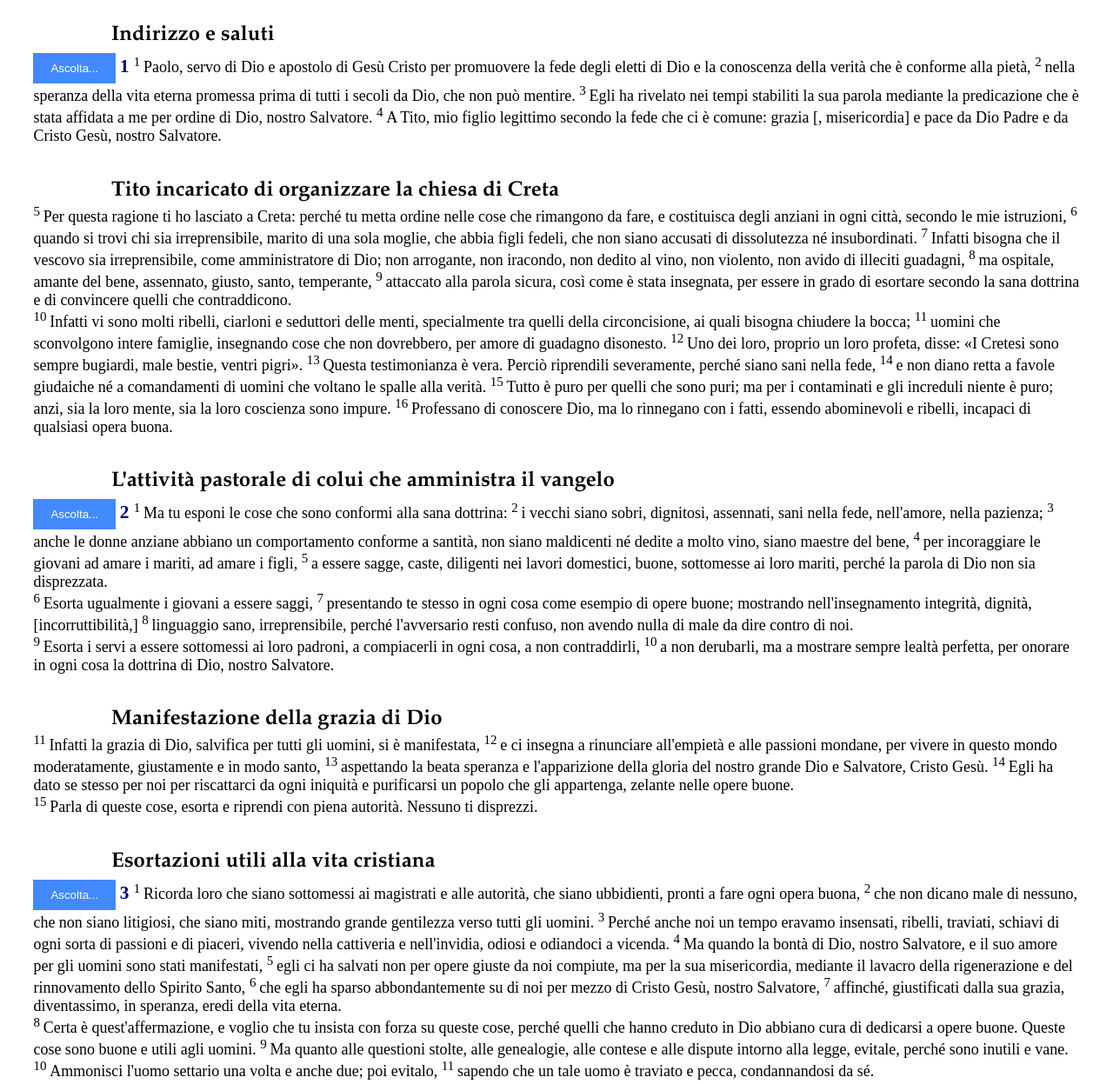
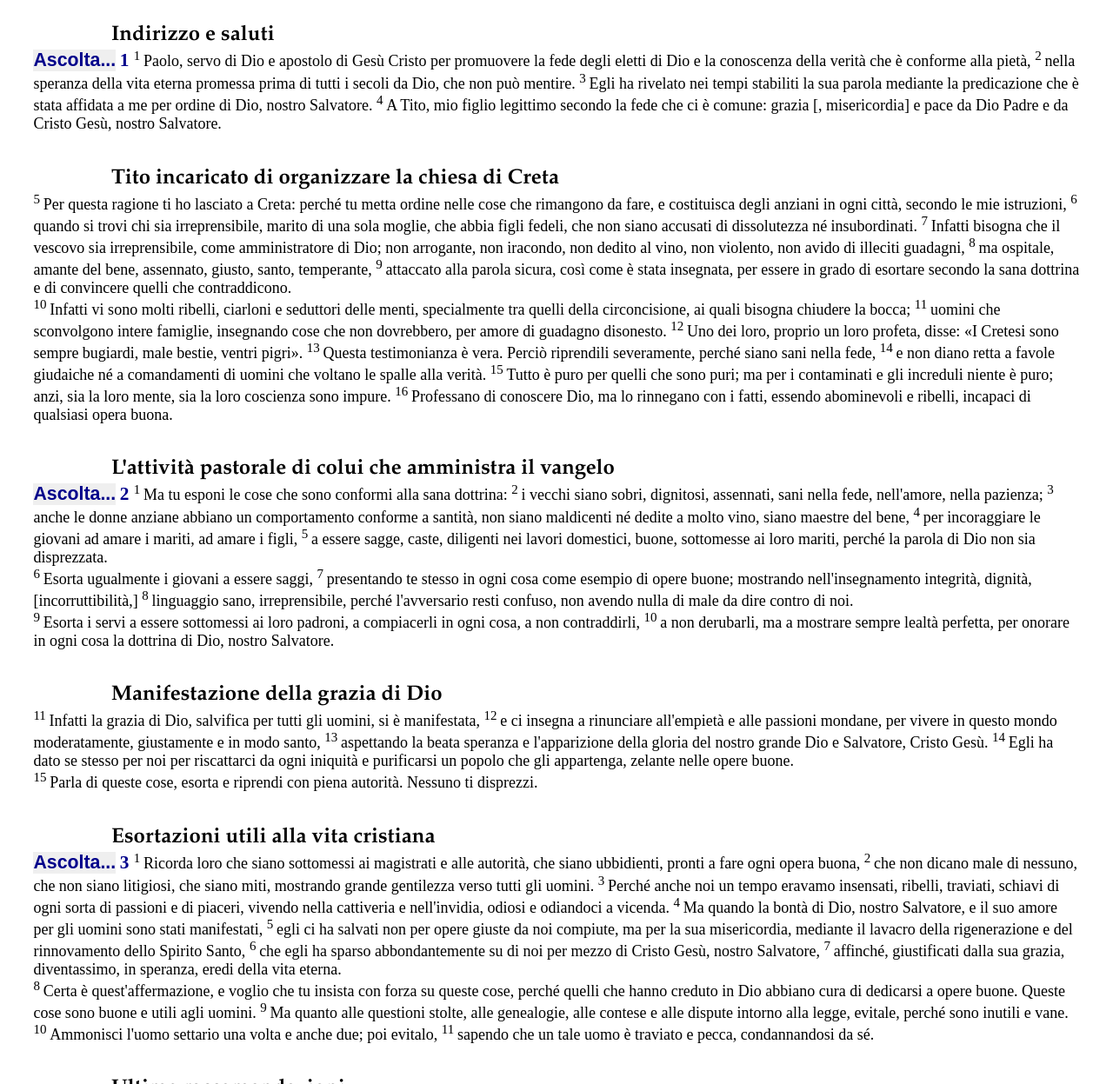
Before and after one commit to Fabio-byte/Repository01, a plain HTML site: page NR06_56_Tito.html in a window 1280 px wide. Shown: the part 439-1686 px from the top of the page at 87% size. Drawn offline with nearby package versions, Linux system fonts and the light colour scheme.

Commit message:
Update NR06_56_Tito.html

```diff
--- a/NR06_56_Tito.html
+++ b/NR06_56_Tito.html
@@ -57,7 +57,7 @@
     <h3 class="h3">Indirizzo e saluti</h3>
 
     <p class="p"><!-- Bottone audio. Funzione in Mega_Menu3.js -->
-        <button class="button_audio" onclick="openAudio('Audio_45_57_Paolo/NR06_56_01_Tito.mp3')">Ascolta...</button>
+        <button class="color_of_chapter" onclick="openAudio('Audio_45_57_Paolo/NR06_56_01_Tito.mp3')">Ascolta...</button>
         <span class="color_of_chapter">1 </span><sup>1 </sup> Paolo, servo di Dio e apostolo di Gesù Cristo per
         promuovere la fede degli eletti di Dio e la conoscenza della verità che è
         conforme alla pietà, <sup>2 </sup> nella speranza della vita eterna
@@ -103,7 +103,7 @@
     <h3 class="h3">L'attività pastorale di colui che amministra il vangelo</h3>
 
     <p class="p"><!-- Bottone audio. Funzione in Mega_Menu3.js -->
-        <button class="button_audio" onclick="openAudio('Audio_45_57_Paolo/NR06_56_02_Tito.mp3')">Ascolta...</button>
+        <button class="color_of_chapter" onclick="openAudio('Audio_45_57_Paolo/NR06_56_02_Tito.mp3')">Ascolta...</button>
         <span class="color_of_chapter">2 </span><sup>1 </sup> Ma tu esponi le cose che sono conformi alla sana dottrina:
         <sup>2 </sup> i vecchi siano sobri, dignitosi, assennati, sani nella
         fede, nell'amore, nella pazienza; <sup>3 </sup> anche le donne anziane
@@ -143,7 +143,7 @@
     <h3 class="h3">Esortazioni utili alla vita cristiana</h3>
 
     <p class="p"><!-- Bottone audio. Funzione in Mega_Menu3.js -->
-        <button class="button_audio" onclick="openAudio('Audio_45_57_Paolo/NR06_56_03_Tito.mp3')">Ascolta...</button>
+        <button class="color_of_chapter" onclick="openAudio('Audio_45_57_Paolo/NR06_56_03_Tito.mp3')">Ascolta...</button>
         <span class="color_of_chapter">3 </span><sup>1 </sup> Ricorda loro che siano sottomessi ai magistrati e alle
         autorità, che siano ubbidienti, pronti a fare ogni opera buona, <sup>2 </sup>
         che non dicano male di nessuno, che non siano litigiosi, che siano miti,
```
